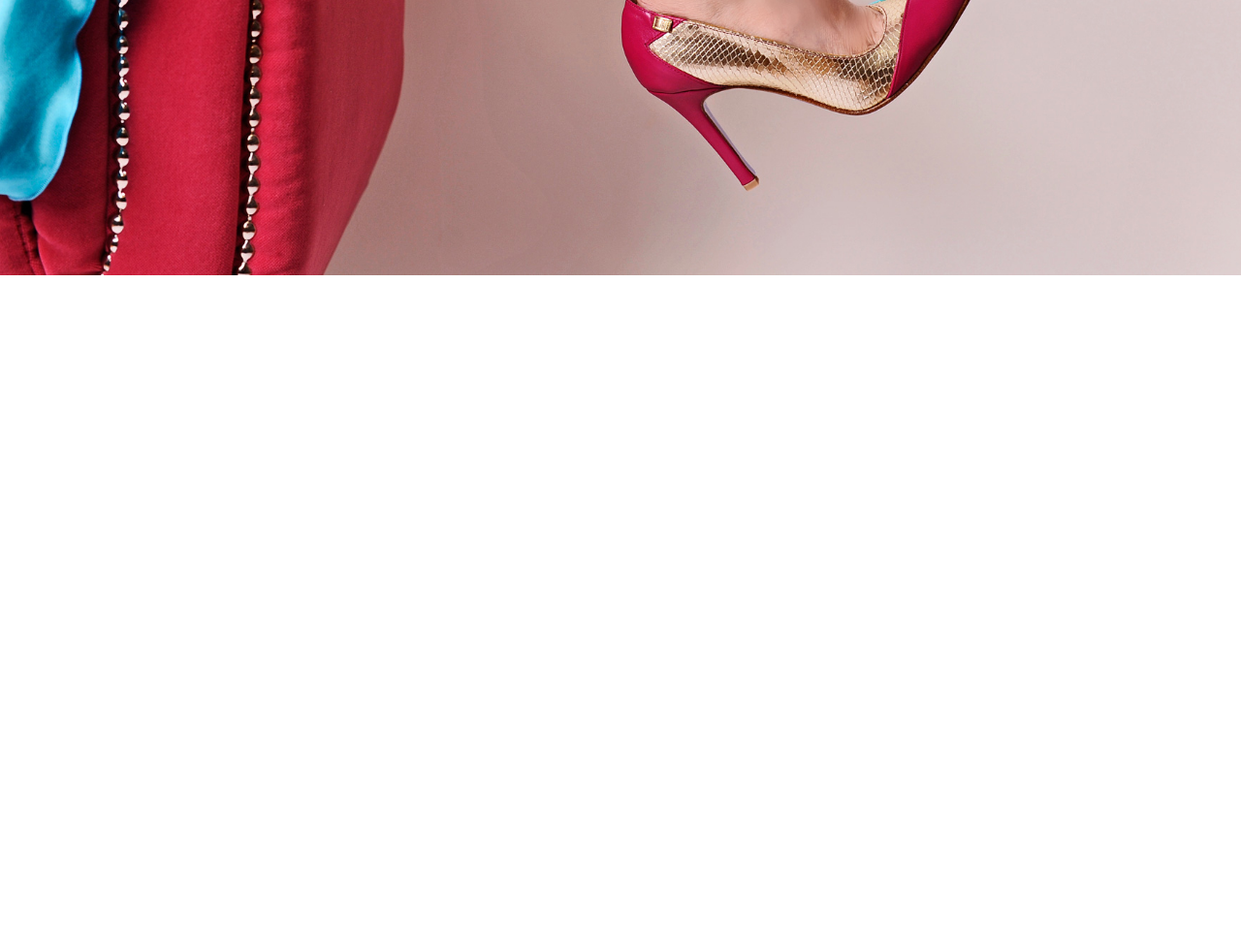
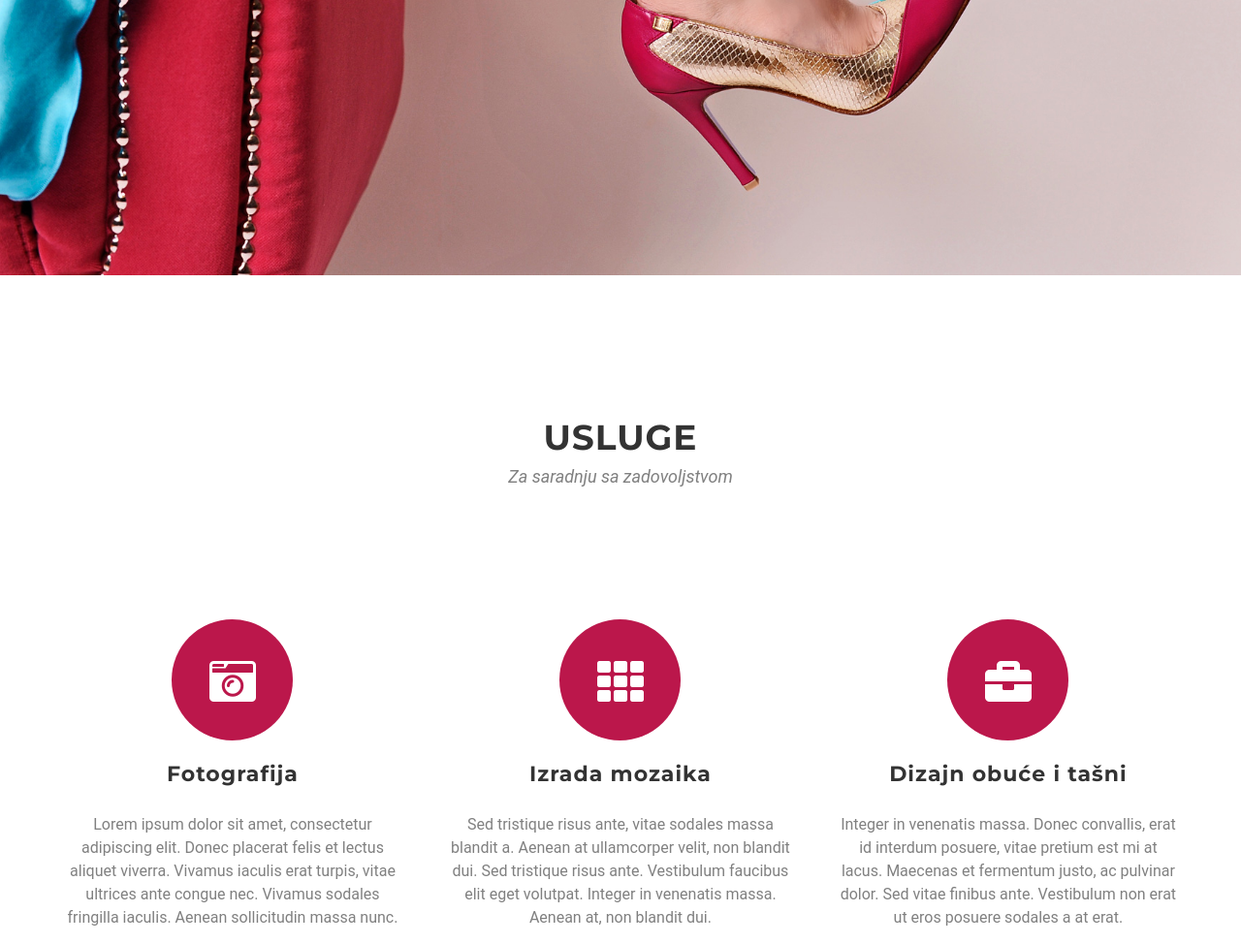
Before and after one commit to AnaCokaNikolic/Mosaic-shoes, a website built with webpack: page src/index.html in a window 1280 px wide. Shown: the part 592-1566 px from the top of the page at 97% size. Before the commit the page ends 876 px from the top, so only its background shows below. Built offline with nearby package versions, Linux system fonts and the light colour scheme; a web font is replaced by a local one.

Commit message:
usluge section

```diff
--- a/src/css/style.css
+++ b/src/css/style.css
@@ -217,7 +217,6 @@ header {
  text-decoration: none;
  margin: auto;
  opacity: .7;
-
 }
 
 #enter:hover{
@@ -227,3 +226,30 @@ header {
  -webkit-transition: opacity .5s ease-out;
  -o-transition: opacity .5s ease-out;
 }
+
+/******************************************
+             USLUGE
+******************************************/
+
+#usluge {
+    padding-top: 125px;
+}
+
+.icon {
+    text-align: center;
+    height: 125px;
+    width: 125px;
+    padding: 40px 37px;
+    background-color: #BB174B;
+    color: #fff;
+    border-radius: 50%;
+    margin-left: auto;
+    margin-right: auto;
+    margin-top: 80px;
+}
+
+.text-usluge {
+    text-align: center;
+    padding: 0 10px;
+    color: gray;
+}
--- a/src/index.html
+++ b/src/index.html
@@ -4,11 +4,15 @@
     <meta charset="UTF-8">
     <meta name="viewport" content="width=device-width, initial-scale=1.0">
     <meta http-equiv="X-UA-Compatible" content="ie=edge">
+
     <title>Mosaic - shoes & bags</title>
+
     <link href="https://fonts.googleapis.com/css?family=Montserrat:400,700" rel="stylesheet" type="text/css">
     <link href='https://fonts.googleapis.com/css?family=Kaushan+Script' rel='stylesheet' type='text/css'>
     <link href='https://fonts.googleapis.com/css?family=Droid+Serif:400,700,400italic,700italic' rel='stylesheet' type='text/css'>
     <link href='https://fonts.googleapis.com/css?family=Roboto+Slab:400,100,300,700' rel='stylesheet' type='text/css'>
+
+    <link rel="stylesheet" href="https://use.fontawesome.com/releases/v5.8.1/css/all.css" integrity="sha384-50oBUHEmvpQ+1lW4y57PTFmhCaXp0ML5d60M1M7uH2+nqUivzIebhndOJK28anvf" crossorigin="anonymous">
 
 </head>
 <body>
@@ -57,7 +61,49 @@
 
         <!-- === USLUGE SECTION: begin === -->
         <section id="usluge">
-
+            <div class="container">
+                    <div class="row">
+                    <div class="col-12">
+                        <h2 class="text-center">Usluge</h2>
+                        <h3 class="text-center">Za saradnju sa zadovoljstvom</h3><br>
+                    </div>
+                    </div>
+                <div class="row">
+                    <div class="col-4">
+                        <div class="text-center">
+                            <div class="icon">
+                                <i class="fas fa-camera-retro fa-3x"></i>
+                            </div>
+                            <h4>Fotografija</h4><br>
+                            <p class="text-usluge">Lorem ipsum dolor sit amet, consectetur adipiscing elit. Donec placerat
+                                felis et lectus aliquet viverra. Vivamus iaculis erat turpis, vitae ultrices ante congue nec.
+                                Vivamus sodales fringilla iaculis. Aenean sollicitudin massa nunc.</p>
+                        </div>
+                    </div>
+                    <div class="col-4">
+                        <div>
+                            <div class="icon">
+                                <i class="fas fa-th fa-3x"></i>
+                            </div>
+                            <h4>Izrada mozaika</h4><br>
+                            <p class="text-usluge">Sed tristique risus ante, vitae sodales massa blandit a.
+                                Aenean at ullamcorper velit, non blandit dui. Sed tristique risus ante. Vestibulum faucibus
+                                elit eget volutpat. Integer in venenatis massa. Aenean at, non blandit dui.</p>
+                        </div>
+                    </div>
+                    <div class="col-4">
+                        <div>
+                            <div class="icon">
+                                    <i class="fas fa-briefcase fa-3x"></i>
+                            </div>
+                            <h4>Dizajn obuće i tašni</h4><br>
+                            <p class="text-usluge">Integer in venenatis massa. Donec convallis, erat id interdum posuere,
+                                vitae pretium est mi at lacus. Maecenas et fermentum justo, ac pulvinar dolor. Sed vitae finibus ante.
+                                Vestibulum non erat ut eros posuere sodales a at erat. </p>
+                        </div>
+                    </div>
+                </div>
+            </div>
         </section>
         <!-- === USLUGE SECTION: END === -->
 
```
